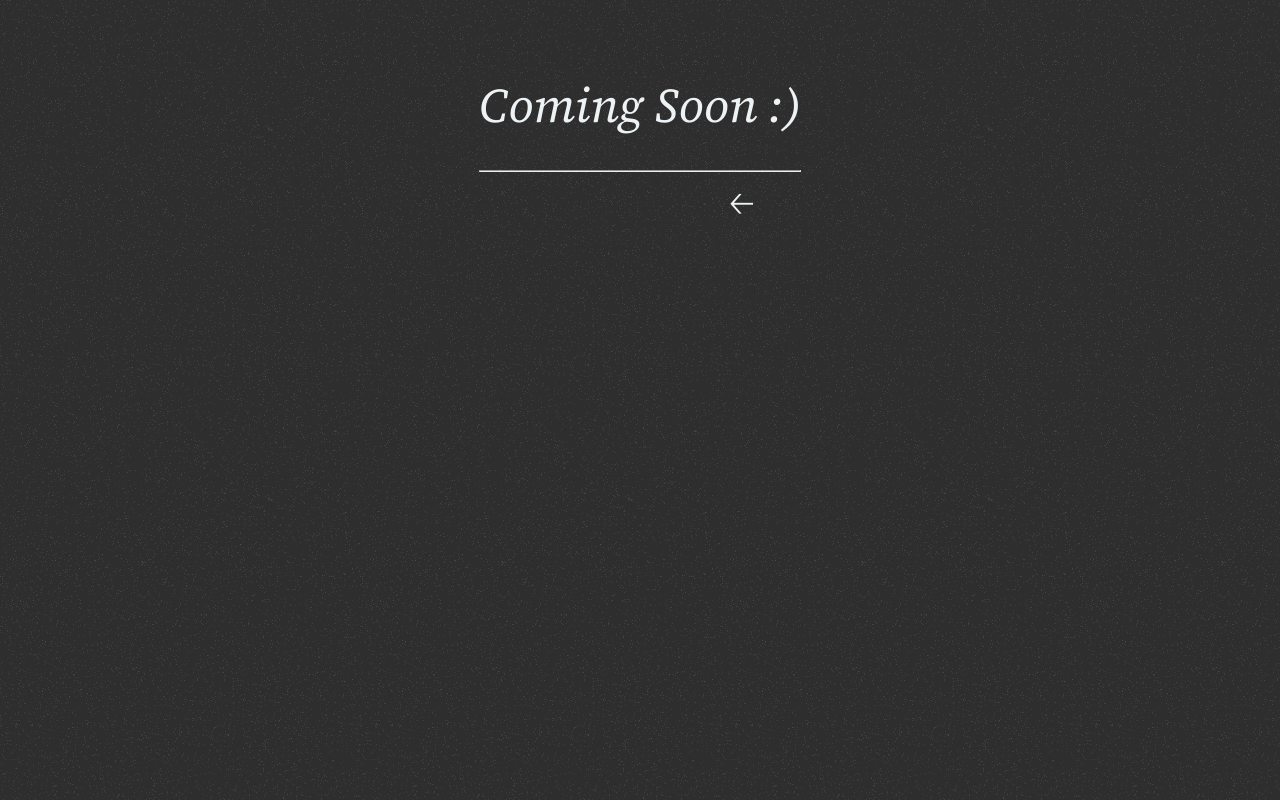
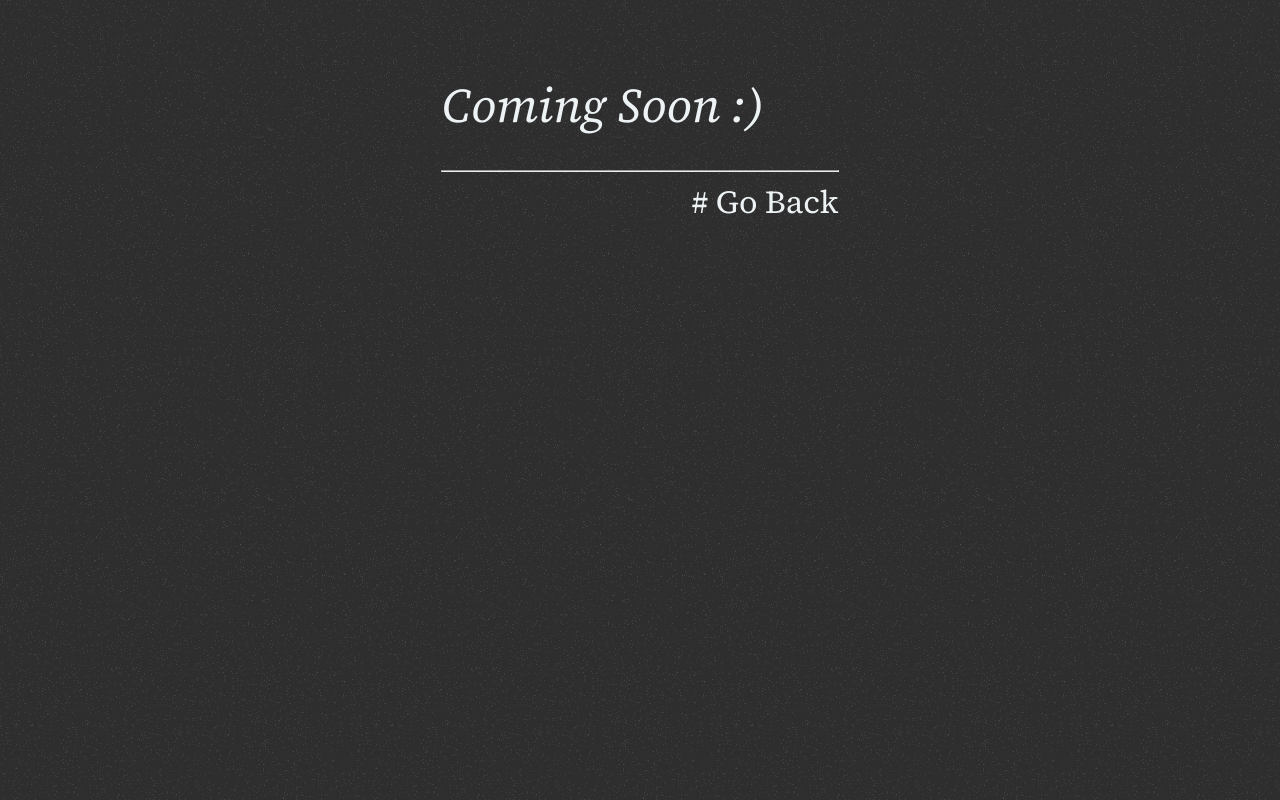
Before and after one commit to MuizZatam/personal-portfolio, a plain HTML site: page coming-soon.html in a window 1280 px wide. Drawn offline with Linux system fonts and the light colour scheme.

Commit message:
Replace back anchor

```diff
--- a/coming-soon.html
+++ b/coming-soon.html
@@ -17,7 +17,7 @@
         </div>
         <hr>
         <div>
-            <a href="./index.html">🡠</a>
+            <a href="./index.html"># Go Back</a>
         </div>
     </div>
 </body>
```
